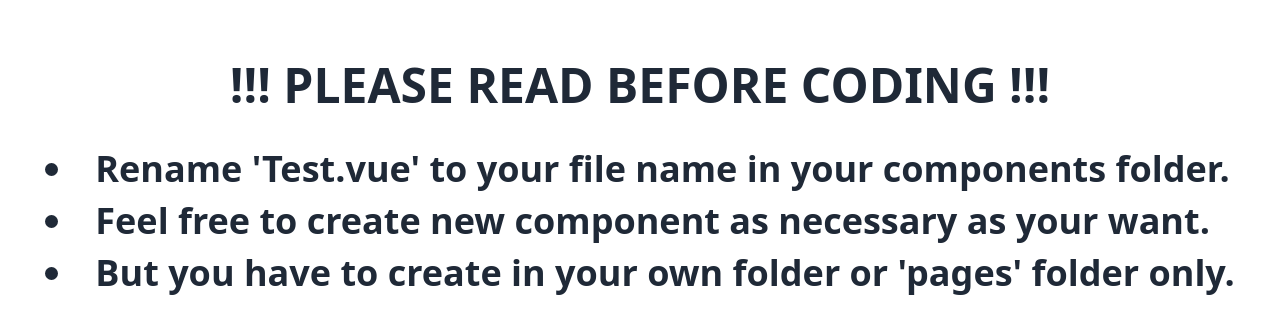
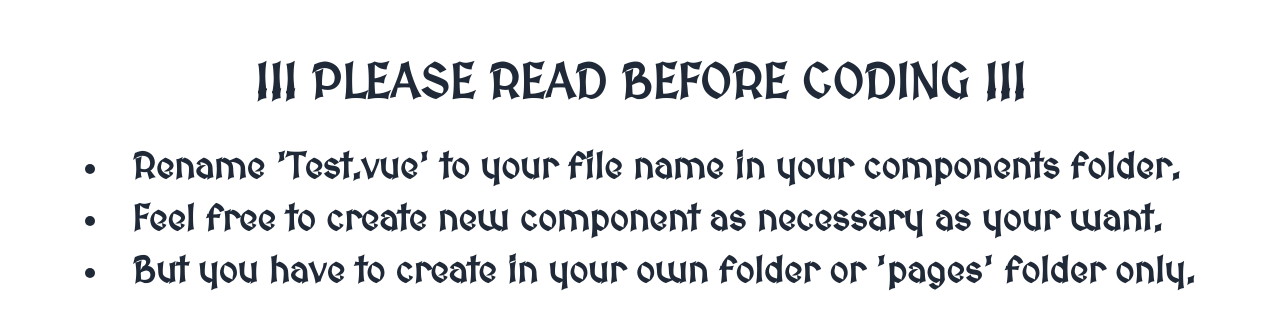
Before and after one commit to SleepyLe0/PROJECT2-SEC-1-VueView, a Vue app: page / in a window 1280 px wide. Shown: the part 223-556 px from the top of the page. Built offline with nearby package versions, Linux system fonts and the light colour scheme.

Commit message:
add image and font

```diff
--- a/src/App.vue
+++ b/src/App.vue
@@ -1,13 +1,18 @@
 <script setup>
-import Guideline from './Guideline.vue'
+import Guideline from './Guideline.vue';
 </script>
 
 <template>
-  <div>
-    <Guideline /> <!-- Remove this line after you understand the guideline -->
+  <div class="font-main">
+    <!-- Remove this line after you understand guideline -->
+    <Guideline />
   </div>
 </template>
 
 <style scoped>
+@import url('https://fonts.googleapis.com/css2?family=MedievalSharp&display=swap');
 
+.font-main {
+  font-family: "MedievalSharp", cursive;
+}
 </style>
```
Also changed, not shown: public/Common/BackButton.png (added), public/Common/Coin.png (added).
